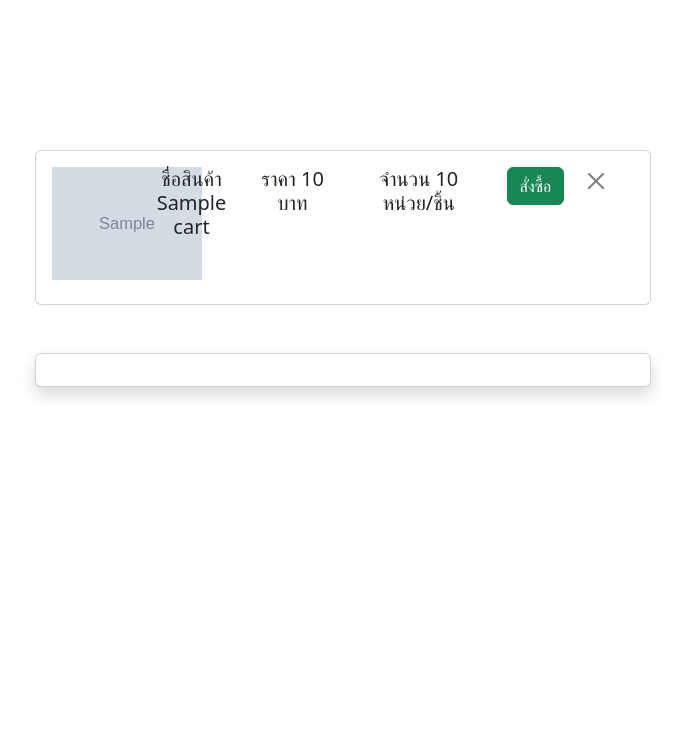
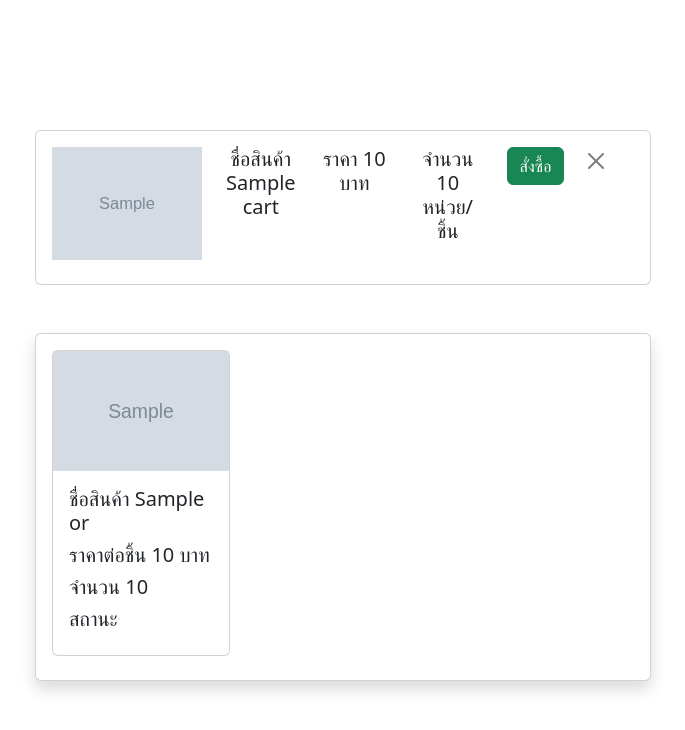
Before and after one commit to teerapat99999/e-com-php, a PHP site: page /cart.php in a window 1280 px wide. Shown: the part 70-800 px from the top of the page, without its empty margins (297-982 px from the left). Run offline with PHP 8.4, Linux system fonts and the light colour scheme; the visitor is signed in with stand-in values (Sample User, id 1); tables that the repository leaves empty or names only in its code hold one stand-in row (values such as "Sample post"); grey boxes marked "Sample" are stand-in pictures.

Commit message:
Update cart.php
success cart

```diff
--- a/cart.php
+++ b/cart.php
@@ -44,7 +44,7 @@
 <body>
     <?php include('./navbar.php'); ?>
     <div class="container-fluid">
-        <div style='height:150px;'></div>
+        <div style='height:130px;'></div>
         <div class="row justify-content-center aling-item-center">
             <div class="col-sm-12 col-md-8 col-lg-6">
                 <div class="card">
@@ -57,16 +57,16 @@
                         <form action="" method="post">
                         <div class="mb-2">
                         <div class="row justify-content-center" align='center'>
-                            <div class="col-2">
+                            <div class="col">
                                 <img src="./img/<?php echo $row['img_product']; ?>" style='max-height:150px; max-width:150px;' class='' alt="">
                             </div>
-                            <div class="col-2">
+                            <div class="col">
                                 <h5>ชื่อสินค้า <?php echo $row['name_product']; ?> </h5>
                             </div>
-                            <div class="col-2">
+                            <div class="col">
                                 <h5>ราคา <?php echo $row['price_product']; ?> บาท </h5>
                             </div>
-                            <div class="col-3">
+                            <div class="col">
                                 <h5>จำนวน <?php echo $row['amount']; ?> หน่วย/ชิ้น</h5>
                             </div>
                             <div class="col-1">
@@ -99,7 +99,34 @@
             <div class="col-sm-12 col-md-8 col-lg-6">
                 <div class="card shadow">
                     <div class="card-body">
-
+                        <div class="row">
+                        <?php
+                        if(isset($id_user)){
+                        $status = $conn->query("SELECT * FROM status_or WHERE id_user = $id_user");
+                        while($row = $status->fetch_assoc()){
+                        ?>
+                        <div class="col-sm-8 col-md-6 col-lg-4">
+                            <div class="mb-2">
+                            <div class="card">
+                                <img src="./img/<?php echo $row['img_product']; ?>" style='max-height:120px; '  alt="">
+                                <div class="card-body">
+                                    <h5> ชื่อสินค้า <?php echo $row['name_product']; ?></h5>
+                                    <h5> ราคาต่อชิ้น <?php echo $row['price_product']; ?> บาท </h5>
+                                    <h5>จำนวน <?php echo $row['amount']; ?></h5>
+                                    <h5>สถานะ <?php
+                                    if($row['status_or'] == '0'){
+                                        echo  "รอร้านยืนยันสินค้า";
+                                    }elseif($row['status_or'] == '1'){
+                                        echo "กำลังจัดส่ง";
+                                    }
+                                    ?> </h5>
+                                </div>
+                            </div>
+                            </div>
+                        </div>
+                        <?php }
+                    } ?>
+                    </div>
                     </div>
                 </div>
             </div>
```
